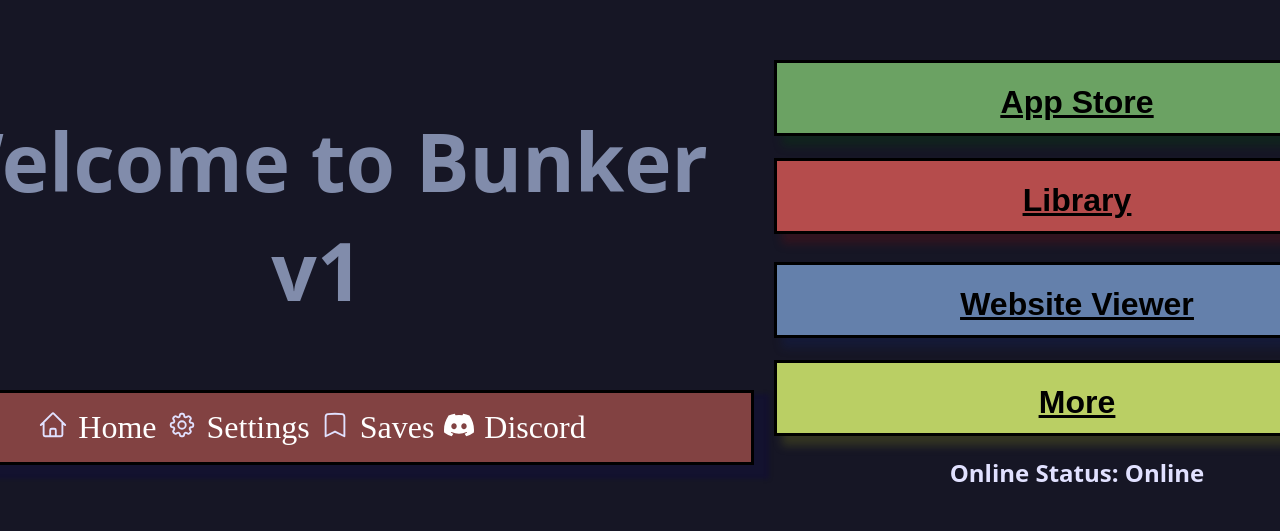
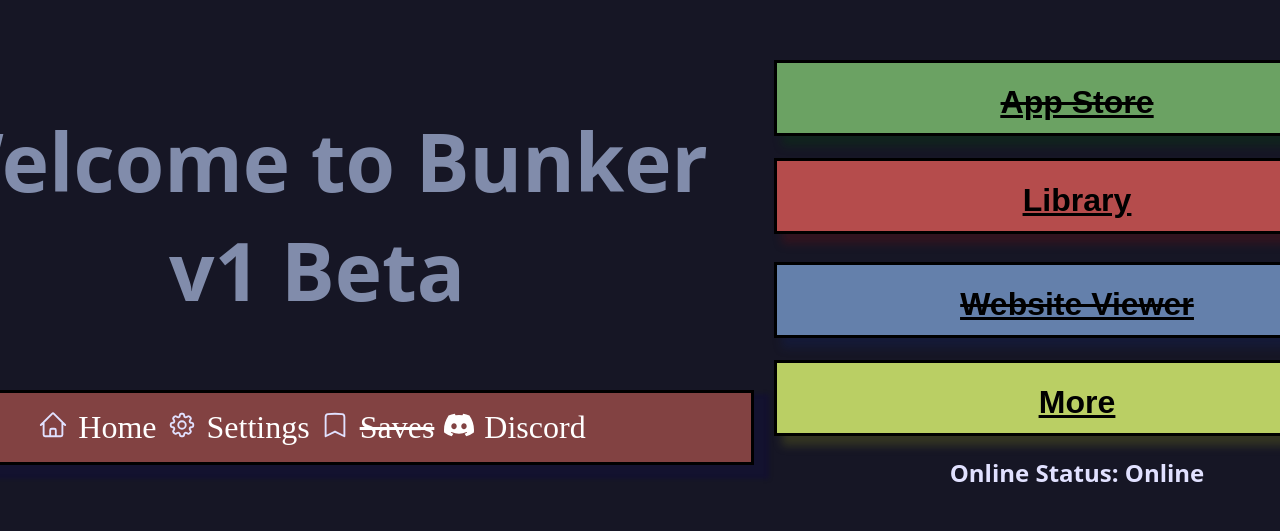
Before and after one commit to Math-Study/bunker-v1, a plain HTML site: page public/index.html in a window 1280 px wide. Shown: the part 116-647 px from the top of the page. Drawn offline with Linux system fonts and the light colour scheme; a web font is replaced by a local one.

Commit message:
beta-ready

```diff
--- a/public/index.html
+++ b/public/index.html
@@ -8,7 +8,7 @@
 
 
     <nav>
-      <h1 class="title-stripe">Welcome to Bunker v1</h1>
+      <h1 class="title-stripe">Welcome to Bunker v1 Beta</h1>
         <div class="nav-wrap">
 
         <div class="navigation">
@@ -26,7 +26,7 @@
               <!--<span class="time-nav">Retro Emulator</span>-->
               <a href="https://discord.gg/cT7cApxHJ2"><span class="info-nav">Discord</span></a>
               <svg class="svg-info" xmlns="http://www.w3.org/2000/svg" viewBox="0 0 127.14 96.36"><defs><style>.cls-1{fill:#fff;}</style></defs><g id="图层_2" data-name="图层 2"><g id="Discord_Logos" data-name="Discord Logos"><g id="Discord_Logo_-_Large_-_White" data-name="Discord Logo - Large - White"><path class="cls-1" d="M107.7,8.07A105.15,105.15,0,0,0,81.47,0a72.06,72.06,0,0,0-3.36,6.83A97.68,97.68,0,0,0,49,6.83,72.37,72.37,0,0,0,45.64,0,105.89,105.89,0,0,0,19.39,8.09C2.79,32.65-1.71,56.6.54,80.21h0A105.73,105.73,0,0,0,32.71,96.36,77.7,77.7,0,0,0,39.6,85.25a68.42,68.42,0,0,1-10.85-5.18c.91-.66,1.8-1.34,2.66-2a75.57,75.57,0,0,0,64.32,0c.87.71,1.76,1.39,2.66,2a68.68,68.68,0,0,1-10.87,5.19,77,77,0,0,0,6.89,11.1A105.25,105.25,0,0,0,126.6,80.22h0C129.24,52.84,122.09,29.11,107.7,8.07ZM42.45,65.69C36.18,65.69,31,60,31,53s5-12.74,11.43-12.74S54,46,53.89,53,48.84,65.69,42.45,65.69Zm42.24,0C78.41,65.69,73.25,60,73.25,53s5-12.74,11.44-12.74S96.23,46,96.12,53,91.08,65.69,84.69,65.69Z"/></g></g></g></svg>
-              <a href="index_beta.html"><span class="info-nav">Saves</span></a>
+              <a href="#"><span class="info-nav"><strike>Saves</strike></span></a>
               <svg class="svg-info" xmlns="http://www.w3.org/2000/svg" fill="none" viewBox="0 0 24 24" stroke-width="1.5" stroke="currentColor" class="w-6 h-6">
                 <path stroke-linecap="round" stroke-linejoin="round" d="M17.593 3.322c1.1.128 1.907 1.077 1.907 2.185V21L12 17.25 4.5 21V5.507c0-1.108.806-2.057 1.907-2.185a48.507 48.507 0 0111.186 0z" />
               </svg>
@@ -45,7 +45,7 @@
 
       <div class="gba-tile-wrap">
       <div class="gba-emu-tile-1 first-stripe">
-        <h1 class="tile-text-1"><a href="folders/store.html" class="tile-text-1"> App Store </a></h1>
+        <h1 class="tile-text-1"><a href="#" class="tile-text-1"> <strike>App Store</strike> </a></h1>
       </div>
       <br>
       <div class="nes-emu-tile second-stripe">
@@ -64,7 +64,7 @@
     <div class="gba-tile-wrap">
     <br>
       <div class="sega-emu-tile-1 third-stripe">
-        <h1 class="tile-text-1"><a href="folders/viewer.html" class="tile-text-1"> Website Viewer </a></h1>
+        <h1 class="tile-text-1"><a href="#" class="tile-text-1"> <strike>Website Viewer</strike> </a></h1>
       </div>
 <br>
       <div class="more-emu-tile fourth-stripe">
@@ -78,12 +78,8 @@
     </div>
 
   </div>
- <!-- <div class="center-main">
-    <div class="register-button">
-      <button class="register-real">Register protocol handler</button>
-     </div>
-</div>-->
     </body>
+
     <script src="js/status.js"></script>
     <script src="js/theme.js"></script>
 </html>
```
Also changed, not shown: public/folders/more.html (+3 -3 lines).
